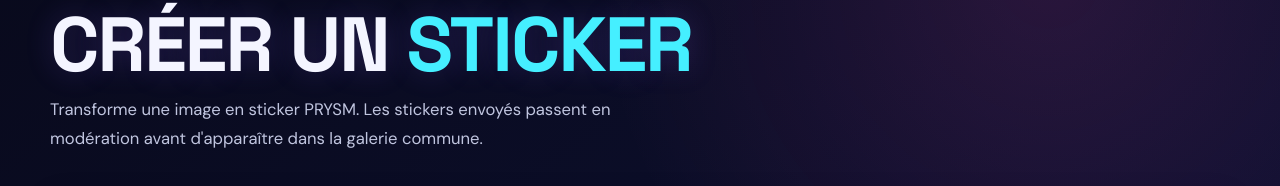
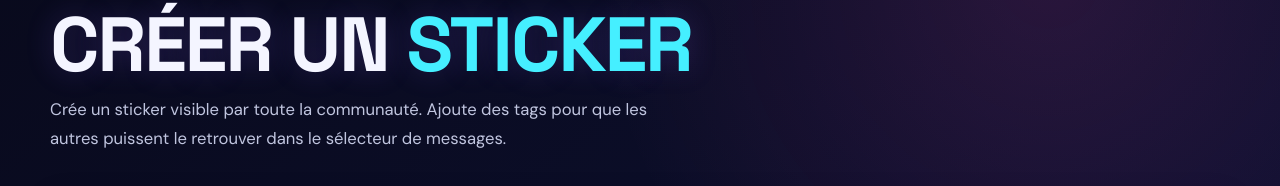
Before and after one commit to LadyOoscar/Prysm-forum, a Next.js app: page /stickers in a window 1280 px wide. Shown: the part 190-376 px from the top of the page. Built offline with nearby package versions, Linux system fonts and the light colour scheme; no server answers.

Commit message:
Clarify shared sticker community

```diff
--- a/app/stickers/page.tsx
+++ b/app/stickers/page.tsx
@@ -18,7 +18,7 @@ export default function StickersPage() {
         <Link className="back" href="/forum">← Forum</Link>
         <p className="eyebrow">Création communautaire</p>
         <h1>Créer un <span>sticker</span></h1>
-        <p className="lead">Transforme une image en sticker PRYSM. Les stickers envoyés passent en modération avant d'apparaître dans la galerie commune.</p>
+        <p className="lead">Crée un sticker visible par toute la communauté. Ajoute des tags pour que les autres puissent le retrouver dans le sélecteur de messages.</p>
       </section>
       <StickerCreator />
     </main>
```
